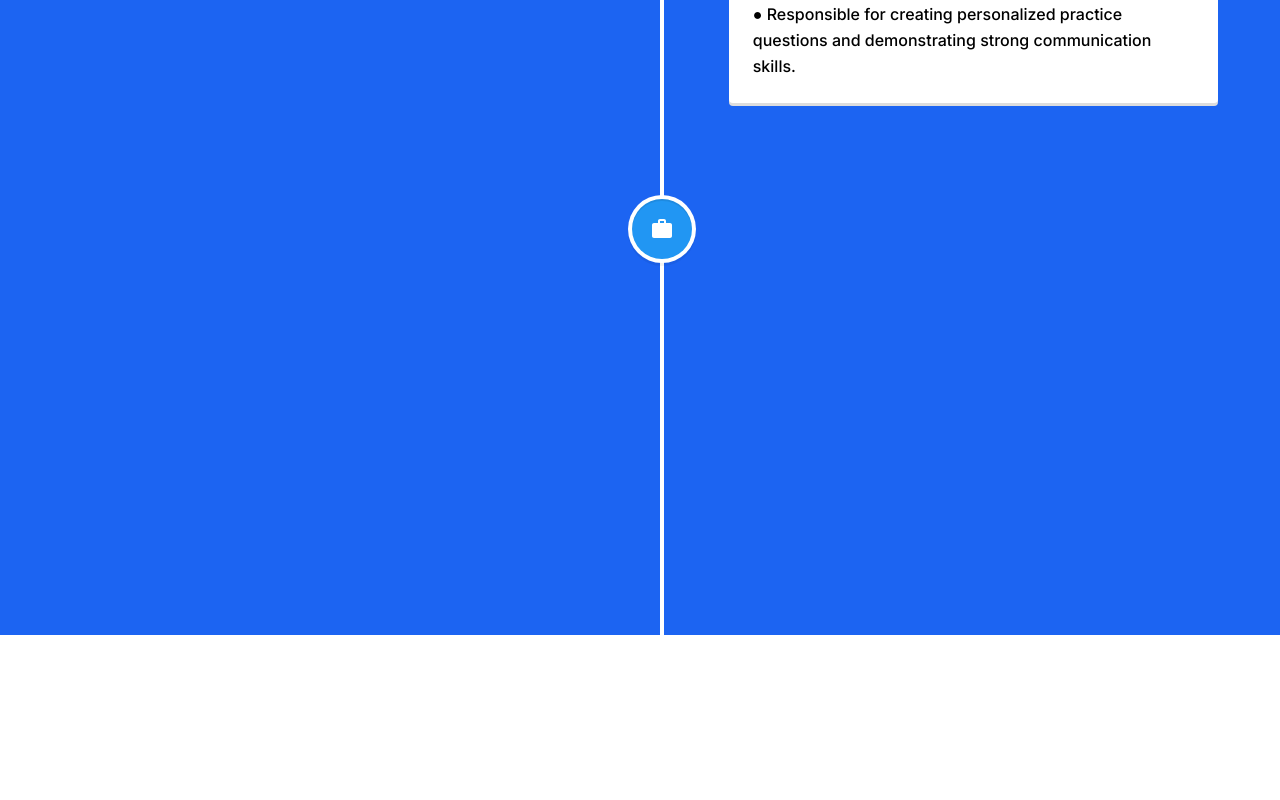
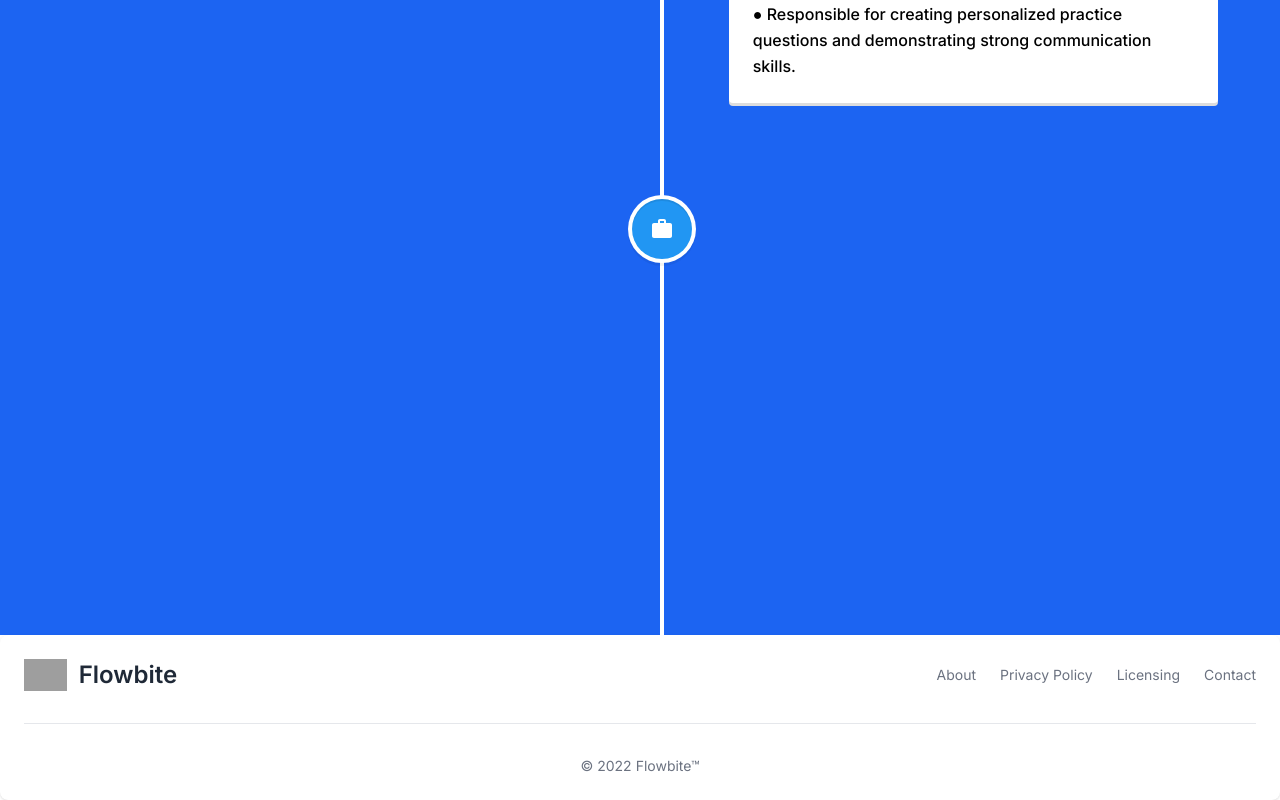
Before and after one commit to KyoshiNoda/Portfolio, a Next.js app: page / in a window 1280 px wide. Shown: the part 3552-4352 px from the top of the page. Before the commit the page ends 4187 px from the top, so only its background shows below. Built offline with nearby package versions, Linux system fonts and the light colour scheme; grey boxes are pictures that could not be loaded.

Commit message:
added footer

```diff
--- a/src/app/page.tsx
+++ b/src/app/page.tsx
@@ -3,6 +3,7 @@ import Main from "@/pages/Main";
 import About from "@/components/About";
 import Projects from "@/components/Projects";
 import Carrer from "@/components/Carrer";
+import FooterWithLogo from "@/components/FooterWithLogo";
 export default function Home() {
   return (
     <>
@@ -11,6 +12,7 @@ export default function Home() {
       <About />
       <Projects />
       <Carrer />
+      <FooterWithLogo />
     </>
   );
 }
--- /dev/null
+++ b/src/components/FooterWithLogo.tsx
@@ -0,0 +1,40 @@
+'use client';
+
+import { Footer } from 'flowbite-react';
+
+export default function FooterWithLogo() {
+  return (
+    <Footer container>
+      <div className="w-full text-center">
+        <div className="w-full justify-between sm:flex sm:items-center sm:justify-between">
+          <Footer.Brand
+            alt="Logo"
+            href="https://flowbite.com"
+            name="Flowbite"
+            src="https://flowbite.com/docs/images/logo.svg"
+          />
+          <Footer.LinkGroup>
+            <Footer.Link href="#">
+              About
+            </Footer.Link>
+            <Footer.Link href="#">
+              Privacy Policy
+            </Footer.Link>
+            <Footer.Link href="#">
+              Licensing
+            </Footer.Link>
+            <Footer.Link href="#">
+              Contact
+            </Footer.Link>
+          </Footer.LinkGroup>
+        </div>
+        <Footer.Divider />
+        <Footer.Copyright
+          by="Flowbite™"
+          href="#"
+          year={2022}
+        />
+      </div>
+    </Footer>
+  )
+}
--- a/src/components/Projects.tsx
+++ b/src/components/Projects.tsx
@@ -7,7 +7,7 @@ function Projects() {
       id={headerItems.projects.page}
       className="flex flex-col text-center justify-center items-center mb-10"
     >
-      <h1 className={"text-6xl my-6 mt-28"}>Projects</h1>
+      <h1 className="text-6xl my-6 mt-28">Projects</h1>
       <div className="flex break-words flex-wrap text-center justify-center items-center">
         {Object.keys(projects).map((project) => (
           <Link
```
